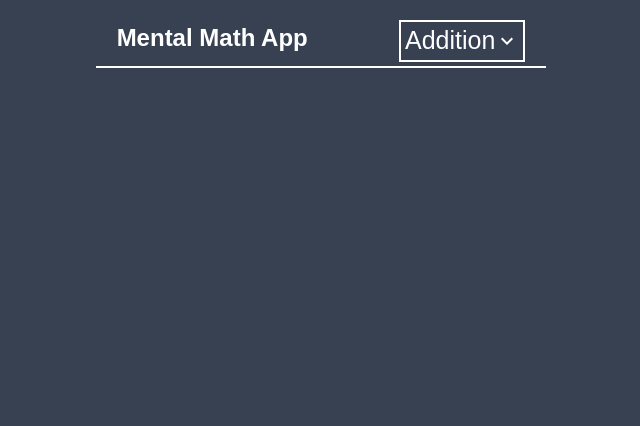
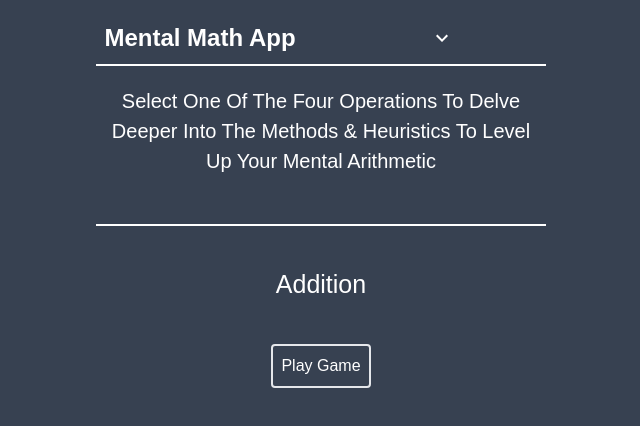
Before and after one commit to TernFolbaek/mental-arithmetic, a React (Create React App) app: page / in a window 1280 px wide. Shown: the top 426 px of the page, without its empty margins (319-959 px from the left). Built offline with nearby package versions, Linux system fonts and the light colour scheme.

Commit message:
navbar touch up

```diff
--- a/src/App.tsx
+++ b/src/App.tsx
@@ -1,12 +1,37 @@
 import { Navbar } from './client/components/Navbar';
 import './client/styles/App.css';
+import {Addition} from './client/components/pages/Addition';
+import {Subtraction} from './client/components/pages/Subtraction';
+import {Multiplication} from './client/components/pages/Multiplication';
+import {Division} from './client/components/pages/Division';
+import React, { useState } from 'react';
 
 export default function App() {
+  const [selectedOperation, setSelectedOperation] = useState('Addition');
+
+  const handleOperationChange = (operation: string) => {
+    setSelectedOperation(operation);
+  };
+
+  const renderPage = (selectedOperation: string) => {
+    switch(selectedOperation) {
+      case 'Addition':
+        return <Addition />;
+      case 'Subtraction':
+        return <Subtraction />;
+      case 'Multiplication':
+        return <Multiplication />;
+      case 'Division':
+        return <Division />;
+      default:
+        return null;
+    }
+  };
+
   return (
-    <div className="App w-full h-full bg-gray-700 flex justify-center pt-[20px]">
-
-          <Navbar />
-
+    <div className="App w-full h-full bg-gray-700 flex flex-col items-center pt-[20px] px-2">
+      <Navbar onOptionSelected={handleOperationChange} />
+      {renderPage(selectedOperation)}
     </div>
   );
 }
--- a/src/client/components/Navbar.tsx
+++ b/src/client/components/Navbar.tsx
@@ -1,21 +1,23 @@
 import * as React from 'react';
 import { Dropdown } from './dropdowns/navbarDropdown';
 
+type NavbarProps = {
+  onOptionSelected: (option: string) => void;
+};
 
-export const Navbar: React.FC = () => {
+export const Navbar: React.FC<NavbarProps> = ({ onOptionSelected }) => {
   const operations = ['Addition', 'Subtraction', 'Multiplication', 'Division'];
 
-  const handleOperationChange = (operation: string) => {
-    console.log('Selected operation:', operation);
-  };
-
   return (
-    <nav className="w-[500px] navbar flex flex-col ">
-      <div className='flex justify-around'>
-        <h1 className="navbar-title text-[24px] font-bold text-white">Mental Math App</h1>
-        <Dropdown options={operations} onOptionSelected={handleOperationChange} />
+    <nav className="navbar flex flex-col items-center px-2 w-[500px] sm:w-[370px]">
+      <div className='flex items-center w-full justify-between'>
+        <h1 className="navbar-title flex-1 text-[24px] font-bold text-white text-center truncate">Mental Math App</h1>
+        <div className="flex-1 flex justify-center">
+          <Dropdown options={operations} onOptionSelected={onOptionSelected} />
+        </div>
       </div>
-      <div className="navbar-underline w-[450px] bg-white h-0.5 mx-auto mt-1"></div>
+      <div className="navbar-underline w-[450px] sm:w-[370px] bg-white h-0.5 mx-auto mt-2"></div>
+      <p className='text-center text-[20px] text-white p-5'>Select One Of The Four Operations To Delve Deeper Into The Methods & Heuristics To Level Up Your Mental Arithmetic</p>
     </nav>
   );
 };
--- a/src/client/components/dropdowns/navbarDropdown.tsx
+++ b/src/client/components/dropdowns/navbarDropdown.tsx
@@ -1,6 +1,7 @@
 import React, { useState, useEffect, useRef } from 'react';
 import Icon from '@mdi/react';
 import { mdiChevronDown } from '@mdi/js';
+
 
 type DropdownProps = {
   options: string[];
@@ -35,19 +36,21 @@ export const Dropdown: React.FC<DropdownProps> = ({ options, onOptionSelected })
     setIsOpen(false);
   };
 
+
+
   return (
-    <div className="relative pr-1 pl-1 border-2  border-white" ref={dropdownRef} >
+    <div className="relative w-full">
+      <div className="relative pr-1 pl-1 w-full rounded flex justify-center" ref={dropdownRef} >
         <button onClick={(e) => setIsOpen(!isOpen)} className="focus:outline-none text-[25px] text-white flex items-center">
-        {selectedOption}
+          <span className="hidden inline-block">{selectedOption}</span>
           <Icon
             path={mdiChevronDown}
             size={1}
             className={`transform transition-transform duration-300 ${isOpen ? 'rotate-180' : ''}`}
           />
         </button>
-
         {isOpen && (
-        <div className="absolute right-0 mt-2 w-48 rounded-md shadow-lg bg-white ring-1 ring-black ring-opacity-5">
+          <div className="absolute left-0 mt-2 w-full sm:w-48 rounded-md shadow-lg bg-white ring-1 ring-black ring-opacity-5 overflow-auto max-h-screen">
             <div className="py-1 rounded-md bg-white shadow-xs" role="menu" aria-orientation="vertical" aria-labelledby="options-menu">
               {options.map((option, index) => (
                 <a key={index} onClick={() => selectOption(option)} className="block px-4 py-2 text-sm text-gray cursor-pointer hover:bg-gray-100" role="menuitem">{option}</a>
@@ -56,5 +59,6 @@ export const Dropdown: React.FC<DropdownProps> = ({ options, onOptionSelected })
           </div>
         )}
       </div>
+    </div>
   );
 };
--- a/src/client/components/pages/Addition.tsx
+++ b/src/client/components/pages/Addition.tsx
@@ -0,0 +1,13 @@
+export const Addition = () =>{
+    return(
+        <div className="mt-[20px] w-[500px] sm:w-[370px] text-white flex flex-col items-center gap-10">
+      <div className="navbar-underline w-[450px] sm:w-[370px] bg-white h-0.5 mx-auto mt-2"></div>
+            <h1 className="text-[25px] text-center">
+                Addition
+            </h1>
+            <button className="border-2 p-2 rounded">
+                Play Game
+            </button>
+        </div>
+    )
+}
--- a/src/client/components/pages/Division.tsx
+++ b/src/client/components/pages/Division.tsx
@@ -0,0 +1,14 @@
+export const Division = () =>{
+    return(
+        <div className="mt-[20px] w-[500px] sm:w-[370px] text-white flex flex-col items-center gap-10">
+      <div className="navbar-underline w-[450px] sm:w-[370px] bg-white h-0.5 mx-auto mt-2"></div>
+
+            <h1 className="text-[25px] text-center">
+                Division
+            </h1>
+            <button className="border-2 p-2 rounded">
+                Play Game
+            </button>
+        </div>
+    )
+}
--- a/src/client/components/pages/Multiplication.tsx
+++ b/src/client/components/pages/Multiplication.tsx
@@ -0,0 +1,13 @@
+export const Multiplication = () =>{
+    return(
+        <div className="mt-[20px] w-[500px] sm:w-[370px] text-white flex flex-col items-center gap-10">
+      <div className="navbar-underline w-[450px] sm:w-[370px] bg-white h-0.5 mx-auto mt-2"></div>
+            <h1 className="text-[25px] text-center">
+                Multiplication
+            </h1>
+            <button className="border-2 p-2 rounded">
+                Play Game
+            </button>
+        </div>
+    )
+}
--- a/src/client/components/pages/Subtraction.tsx
+++ b/src/client/components/pages/Subtraction.tsx
@@ -0,0 +1,13 @@
+export const Subtraction = () =>{
+    return(
+        <div className="mt-[20px] w-[500px] sm:w-[370px] text-white flex flex-col items-center gap-10">
+      <div className="navbar-underline w-[450px] sm:w-[370px] bg-white h-0.5 mx-auto mt-2"></div>
+            <h1 className="text-[25px] text-center">
+                Subtraction
+            </h1>
+            <button className="border-2 p-2 rounded">
+                Play Game
+            </button>
+        </div>
+    )
+}
--- a/src/client/styles/App.css
+++ b/src/client/styles/App.css
@@ -7,7 +7,25 @@ html, body {
   height: 100%;
   font-family: 'Nunito Sans', sans-serif;
   background-color: #f3f3f3;
+  width: 100%;
+  height: 100%;
+  margin: 0px;
+  padding: 0px;
+  overflow-x: hidden;
 }
+
+
+.dropdown-text {
+  display: inline; /* Display the text by default */
+}
+
+/* Hide the text for screens smaller than 600px */
+@media (max-width: 600px) {
+  .dropdown-text {
+    display: none;
+  }
+}
+
 
 @layer components {
     .card {
```
Lines whose indentation alone changed are shown as unchanged.
